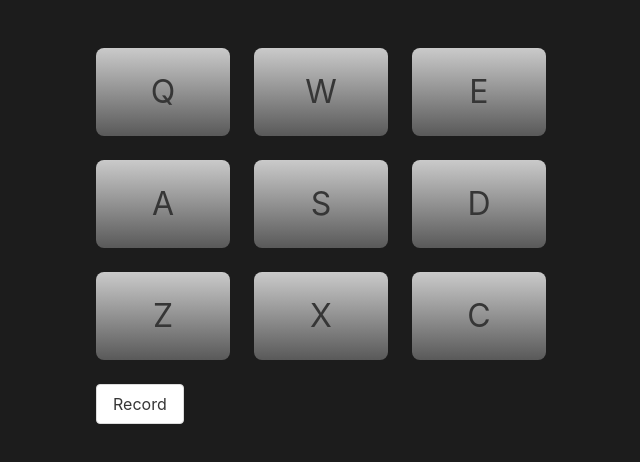
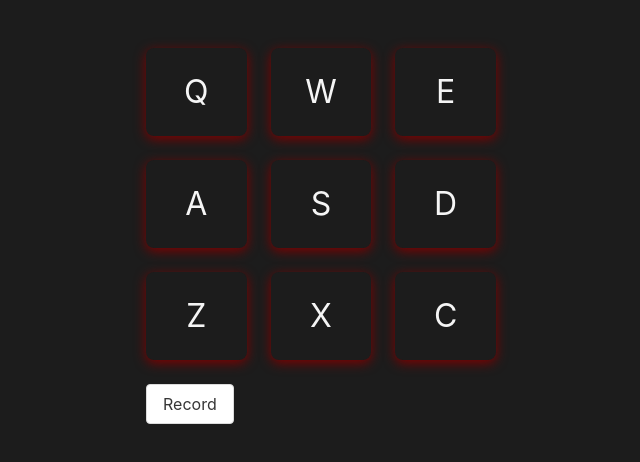
Before and after one commit to SugarFunkington/Drum-Machine, a Vue app: page / in a window 1280 px wide. Shown: the top 462 px of the page, without its empty margins (319-959 px from the left). Built offline with nearby package versions, Linux system fonts and the light colour scheme.

Commit message:
Updated Drumpad styling

```diff
--- a/src/App.vue
+++ b/src/App.vue
@@ -1,6 +1,6 @@
 <template>
   <div class="section">
-    <div class="container" style="max-width:450px;">
+    <div class="container" style="max-width:350px;">
 
       <div class="columns is-mobile is-multiline">
         <DrumPad v-for="(drumbeat, keybind) in this.store.getDrums()" :drumbeat="drumbeat" :keybind="keybind"/>
--- a/src/assets/main.scss
+++ b/src/assets/main.scss
@@ -3,4 +3,4 @@
 
 html {
     background-color: $background;
-}
+  }
--- a/src/assets/variables.scss
+++ b/src/assets/variables.scss
@@ -1,2 +1,3 @@
 $primary: #800000;
+$secondary: #33B6FF;
 $background: #1c1c1c;
--- a/src/components/DrumPad.vue
+++ b/src/components/DrumPad.vue
@@ -1,11 +1,9 @@
 <template>
     <div class="column is-4">
         <div class="drumpad" :class="{pressed: isPressed}" @click="playDrum($event)" @keypress="playDrum(e)">
-            <p class="is-size-3
-                        has-text-centered
-                        has-text-dark">
-                            {{keybind.toUpperCase()}}
-                        </p>
+            <p class="is-size-3 has-text-centered has-text-light">
+                {{keybind.toUpperCase()}}
+            </p>
         </div>
     </div>
 </template>
@@ -54,11 +52,26 @@ import { useLoopStore } from '@/store/useLoop'
 .drumpad {
     padding:20px 0px;
     border-radius:8px;
-    background:linear-gradient(#cacaca, #595959);
+    background:$background;
+    filter:drop-shadow(0 0.2rem 0.35rem $primary);
+    transition: 75ms;
+    position:relative;
+    top:0px;
+
+    p {
+        user-select:none;
+        -moz-user-select: -moz-none;
+        -khtml-user-select: none;
+        -webkit-user-select: none;
+        -ms-user-select: none;
+    }
 }
 
 .pressed {
-    border: 2px solid $primary;
+    filter:drop-shadow(0 0.1rem 0.15rem $secondary);
+    top:4px;
+    background: linear-gradient(rgba(255,255,255,0.05), rgba(255,255,255,0.05)), $background;
+
 }
 
 .drumpad:hover {
```
